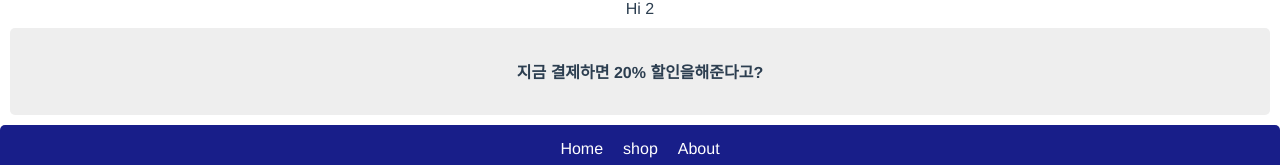
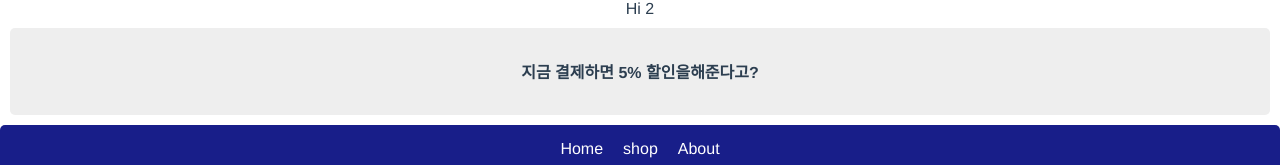
Before and after one commit to BaeejiH/vuedongsan, a Vue app: page / in a window 1280 px wide. Shown: the top 165 px of the page. Built offline with nearby package versions, Linux system fonts and the light colour scheme.

Commit message:
arrow함수와 Lifecycle

```diff
--- a/src/App.vue
+++ b/src/App.vue
@@ -40,7 +40,14 @@ transition으로 애니메이션을 주기위에서 style의 3가지 코드를
     2. 데이터에 따라 UI가 어떻게 보일지 작성 -->
 
 
-<DisCountBanner/>
+<DisCountBanner :디스카운트="디스카운트"/>
+<!--
+  Lifecycle
+  웹 페이지에 표시되기까ㅓ지 일련의 step을 거침
+  create 단계 -> mount단계-> 컴포넌트 생성 -> update 단계
+  컴포넌트가 업데이트 , 랜더링이 되기전에 뭔가를 실행시킬 수 있음 ->Lifecycle hook
+-->
+
 
 <div class="menu">
   <a v-for="a in 메뉴들" :key="a">{{a}}</a>
@@ -137,6 +144,8 @@ import CardList from './CardList.vue';
 
 //함수를 쓰는 이유는 긴 코드를 짧은 코드로 요약하기 위해
 
+
+
 export default {
   name: 'App',
   data(){
@@ -145,6 +154,7 @@ export default {
       //여기에 모든 데이터 저장해둬야 함
       //데이터는 odject 자료로 저장
       //데이터를 위에다 넣어줄 수 있음
+      디스카운트 : 10,
       마켓오리지널 : [...market], // 같은 array를 별개로 저장하고 싶으면  ...으로 저장해야함
       사용자누름 : 0, // 사용자가 누른 번호가 모달창에 뜰 수 있도록
       마켓: market,
@@ -188,13 +198,23 @@ export default {
         return a.price -b.price
       })
     },
-    koreaSort(){
+    koreaSort(){ //arrow function ---> 바깥에 있는 this를 잘 가져다 쓸 수 있음. this를 쓸 일이 있다면 다 arrow function으로 변경.
       this.마켓.sort(function(a,b){
           return a.title.localeCompare(b.title,'ko');
         })
     },
 
   },
+
+  mounted(){ // 메인페이지에 90의 값을 저장시켜놓고 props로 데이터를 넘겨준뒤 메인페이지에서 -1씩 감소하도록 설정
+    setInterval(() => {
+      this.디스카운트-=1;
+      if(this.디스카운트 == 0){
+        this. 디스카운트 =1;
+      }
+    }, 1000);
+  },
+
   components: {
     DisCountBanner : DisCountBanner, // ket,value형식으로 위에서 import한것을 가져옴. 왼쪽 변수는 자유 작명가능. 왼쪽과 오른쪽이 같다면 DisCountBanner, <--이렇게도 가능
     ModalBanner : ModalBanner,
--- a/src/DisCountBanner.vue
+++ b/src/DisCountBanner.vue
@@ -1,6 +1,6 @@
 <template>
   <div class="DisCountBanner">
-   <h4>지금 결제하면 20% 할인을해준다고?</h4>
+   <h4>지금 결제하면 {{디스카운트}}% 할인을해준다고?</h4>
   </div>
 </template>
 
@@ -9,6 +9,9 @@
 //1. vue파일 생성  2. 축약할 HTML 넣기 3. name넣기는 선택
 export default {
     name: 'DisCountBanner',
+    props:{
+      디스카운트:Object,
+    }
 }
 </script>
 
--- a/src/ModalBanner.vue
+++ b/src/ModalBanner.vue
@@ -44,7 +44,13 @@ export default {
       마켓 : Array,
       사용자누름:Number,
       모달창현재상태:Boolean,
+    },
+
+     beforeUpdate() {
+    if(this.month == 5){
+      alert('5개월은 너무 애매함')
     }
+  },
 }
 </script>
 
```
